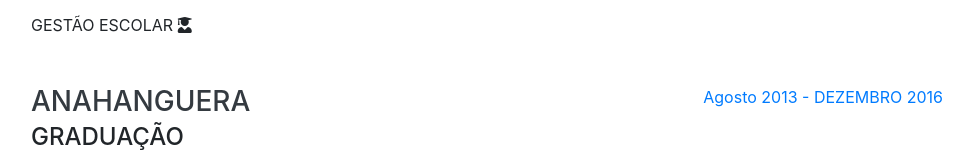
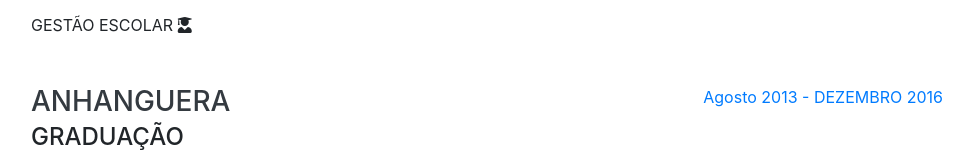
Before and after one commit to marinagarcia89/marinagarcia89.github.io, a website with bundled scripts: page pages/index.html in a window 1280 px wide. Shown: the part 2113-2281 px from the top of the page, without its empty margins (289-1262 px from the left). Built offline with nearby package versions, Linux system fonts and the light colour scheme; a web font is replaced by a local one.

Commit message:
ATUALIZARrrrRR

```diff
--- a/pages/index.html
+++ b/pages/index.html
@@ -171,7 +171,7 @@
 
         <div class="resume-item d-flex flex-column flex-md-row justify-content-between">
           <div class="resume-content">
-            <h3 class="mb-0">ANAHANGUERA</h3>
+            <h3 class="mb-0">ANHANGUERA</h3>
              <div class="subheading mb-3">GRADUAÇÃO</div>
 
             <div> PEDAGOGIA <span class="fas fa-user-graduate"></span></div>
```
